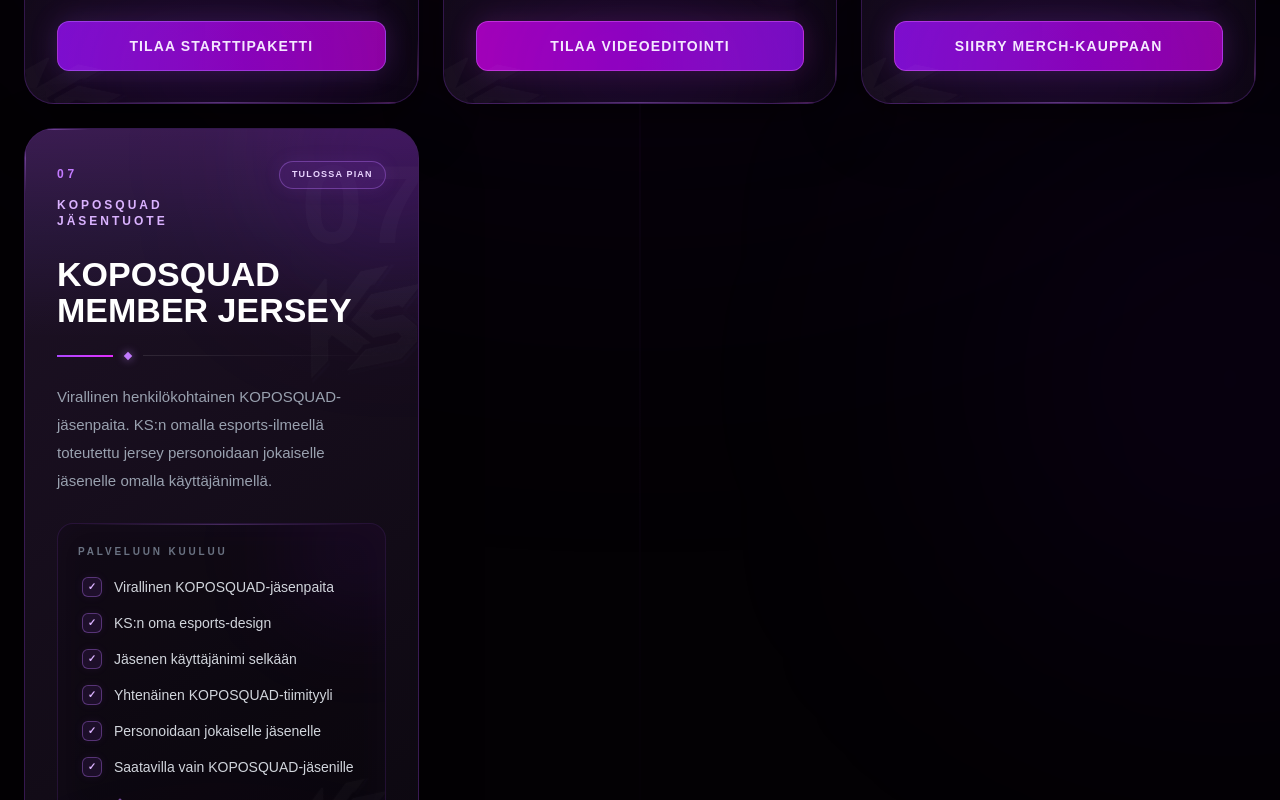
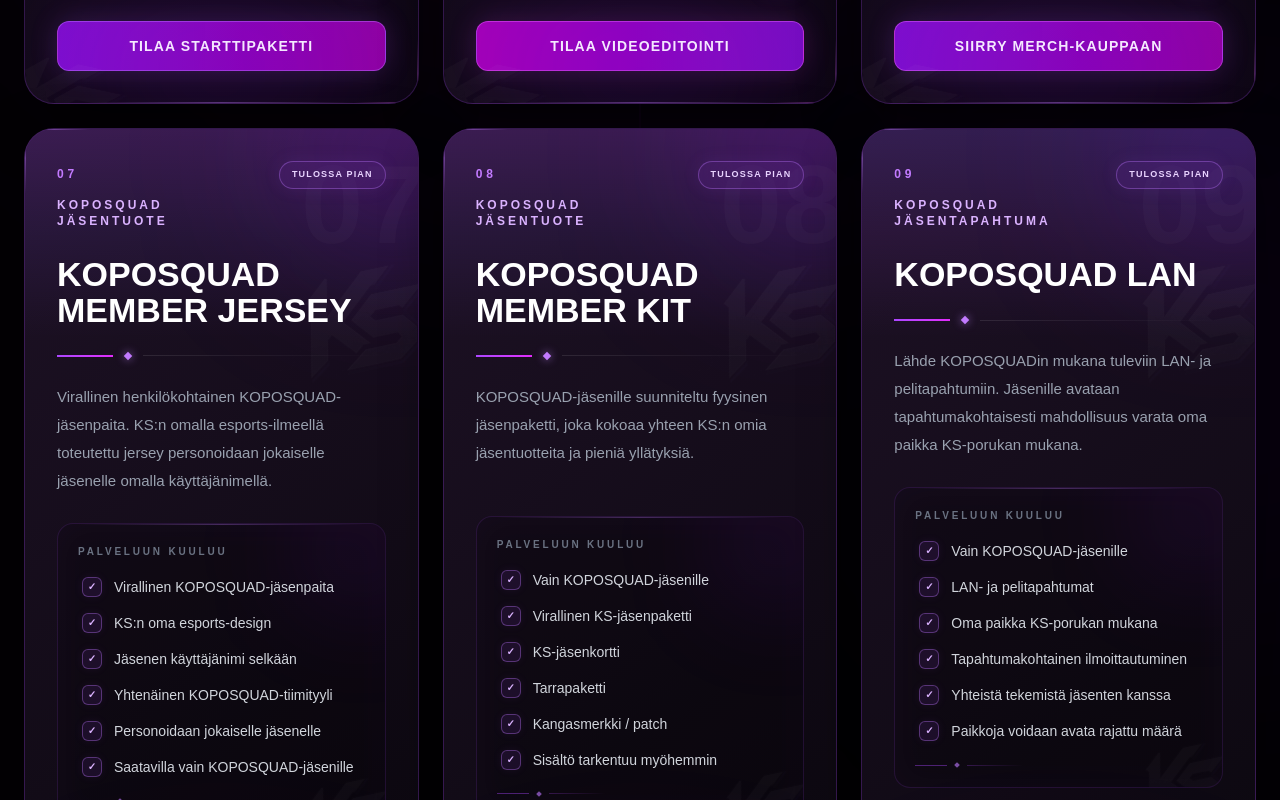
Before and after one commit to KopoStream/koposquad, a Next.js app: page /palvelut in a window 1280 px wide. Shown: the part 3240-4040 px from the top of the page. Built offline with nearby package versions, Linux system fonts and the light colour scheme.

Commit message:
Lisätty KOPOSQUAD jäsenpalvelut

```diff
--- a/app/palvelut/page.tsx
+++ b/app/palvelut/page.tsx
@@ -296,6 +296,84 @@
   detailsNote:
     "Member Jersey on vielä valmistelussa. Lopullinen design, hinta, koot ja tilausmahdollisuus julkaistaan myöhemmin.",
 },
+
+{
+  category: "KOPOSQUAD JÄSENTUOTE",
+  title: "KOPOSQUAD Member Kit",
+  description:
+    "KOPOSQUAD-jäsenille suunniteltu fyysinen jäsenpaketti, joka kokoaa yhteen KS:n omia jäsentuotteita ja pieniä yllätyksiä.",
+
+  price: "Tulossa pian",
+  status: "TULOSSA PIAN",
+
+  accent:
+    "from-purple-500/20 via-violet-500/10 to-transparent",
+  glow: "bg-purple-600/20",
+
+  features: [
+    "Vain KOPOSQUAD-jäsenille",
+    "Virallinen KS-jäsenpaketti",
+    "KS-jäsenkortti",
+    "Tarrapaketti",
+    "Kangasmerkki / patch",
+    "Sisältö tarkentuu myöhemmin",
+  ],
+
+  detailsTitle: "KOPOSQUAD Member Kit",
+  detailsIntro:
+    "KOPOSQUAD Member Kit on vain jäsenille tarkoitettu fyysinen jäsenpaketti. Paketin tarkoituksena on tuoda jäsenyyteen myös jotain konkreettista KS-kamaa, jota ei ole saatavilla tavallisesta merch-kaupasta.",
+
+  details: [
+    "Virallinen KOPOSQUAD-jäsenkortti",
+    "KS-tarroja",
+    "Kangasmerkki / patch",
+    "Muita KOPOSQUAD-jäsentuotteita",
+    "Paketin sisältö tarkentuu myöhemmin",
+    "Saatavilla vain KOPOSQUAD-jäsenille",
+  ],
+
+  detailsNote:
+    "Member Kit on vielä suunnittelussa. Lopullinen sisältö, hinta ja tilausmahdollisuus julkaistaan myöhemmin.",
+},
+
+{
+  category: "KOPOSQUAD JÄSENTAPAHTUMA",
+  title: "KOPOSQUAD LAN",
+  description:
+    "Lähde KOPOSQUADin mukana tuleviin LAN- ja pelitapahtumiin. Jäsenille avataan tapahtumakohtaisesti mahdollisuus varata oma paikka KS-porukan mukana.",
+
+  price: "Tulossa pian",
+  status: "TULOSSA PIAN",
+
+  accent:
+    "from-violet-500/20 via-purple-500/10 to-transparent",
+  glow: "bg-violet-600/20",
+
+  features: [
+    "Vain KOPOSQUAD-jäsenille",
+    "LAN- ja pelitapahtumat",
+    "Oma paikka KS-porukan mukana",
+    "Tapahtumakohtainen ilmoittautuminen",
+    "Yhteistä tekemistä jäsenten kanssa",
+    "Paikkoja voidaan avata rajattu määrä",
+  ],
+
+  detailsTitle: "KOPOSQUAD LAN",
+  detailsIntro:
+    "KOPOSQUAD LAN on jäsenille tarkoitettu mahdollisuus lähteä yhdessä LAN- ja pelitapahtumiin osana KS-porukkaa. Jokainen tapahtuma avataan sivulle erikseen.",
+
+  details: [
+    "KOPOSQUADin yhteiset LAN-reissut",
+    "Jäsenen oma paikka tapahtumaan",
+    "Tapahtumakohtainen ilmoittautuminen",
+    "Mahdollinen osallistumismaksu ilmoitetaan erikseen",
+    "Matkat ja majoitus eivät lähtökohtaisesti sisälly jäsenpaikkaan",
+    "Saatavilla vain KOPOSQUAD-jäsenille",
+  ],
+
+  detailsNote:
+    "Ensimmäinen LAN-tapahtuma julkaistaan myöhemmin. Tapahtumakohtaiset hinnat, paikkamäärät ja tarkemmat ehdot ilmoitetaan ennen ilmoittautumisen avaamista.",
+},
 ];
 
 const processSteps = [
```
